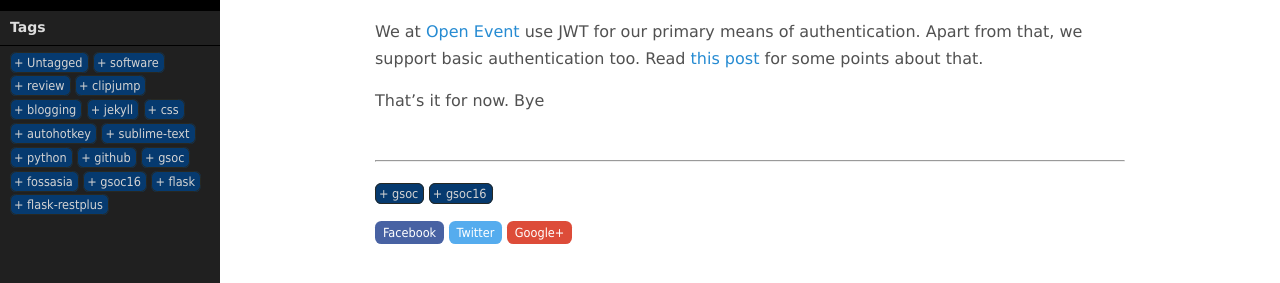
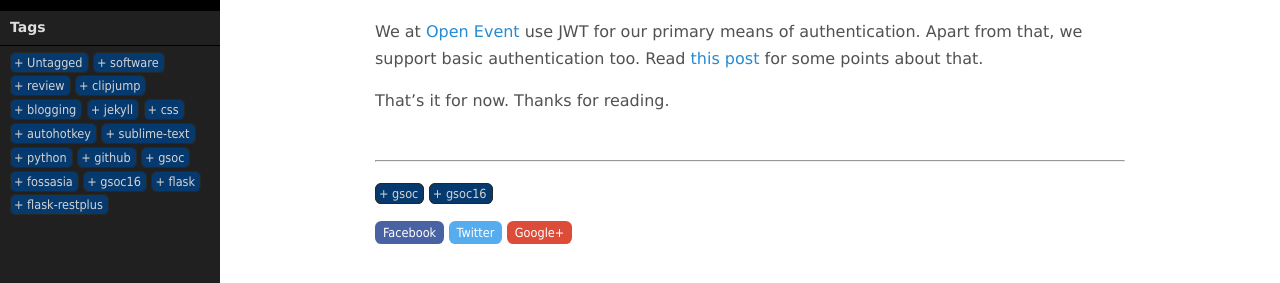
Before and after one commit to aviaryan/aviaryan.github.com-retired-2018, a Jekyll site: the page built from _posts/gsoc/2016-07-02-jwt-intro.md, in a window 1280 px wide and 900 px high, scrolled down 1518 px. Shown: the part 361-644 px from the top of the window. Built offline with Jekyll 4.4.1, drawn with Linux system fonts in a browser that asks for light colours; comment, search, counter and statistics services are not loaded.

Commit message:
improved blog post ending stunt

```diff
--- a/_posts/gsoc/2016-07-02-jwt-intro.md
+++ b/_posts/gsoc/2016-07-02-jwt-intro.md
@@ -65,4 +65,4 @@ And this optimization comes at no cost at all. So this is why you should be usin
 We at [Open Event](https://github.com/fossasia/open-event) use JWT for our primary means of authentication. Apart from that, we support basic authentication too.
 Read [this post](http://aviaryan.in/blog/gsoc/auth-flask-done-right.html) for some points about that.
 
-That's it for now. Bye
+That's it for now. Thanks for reading.
```
